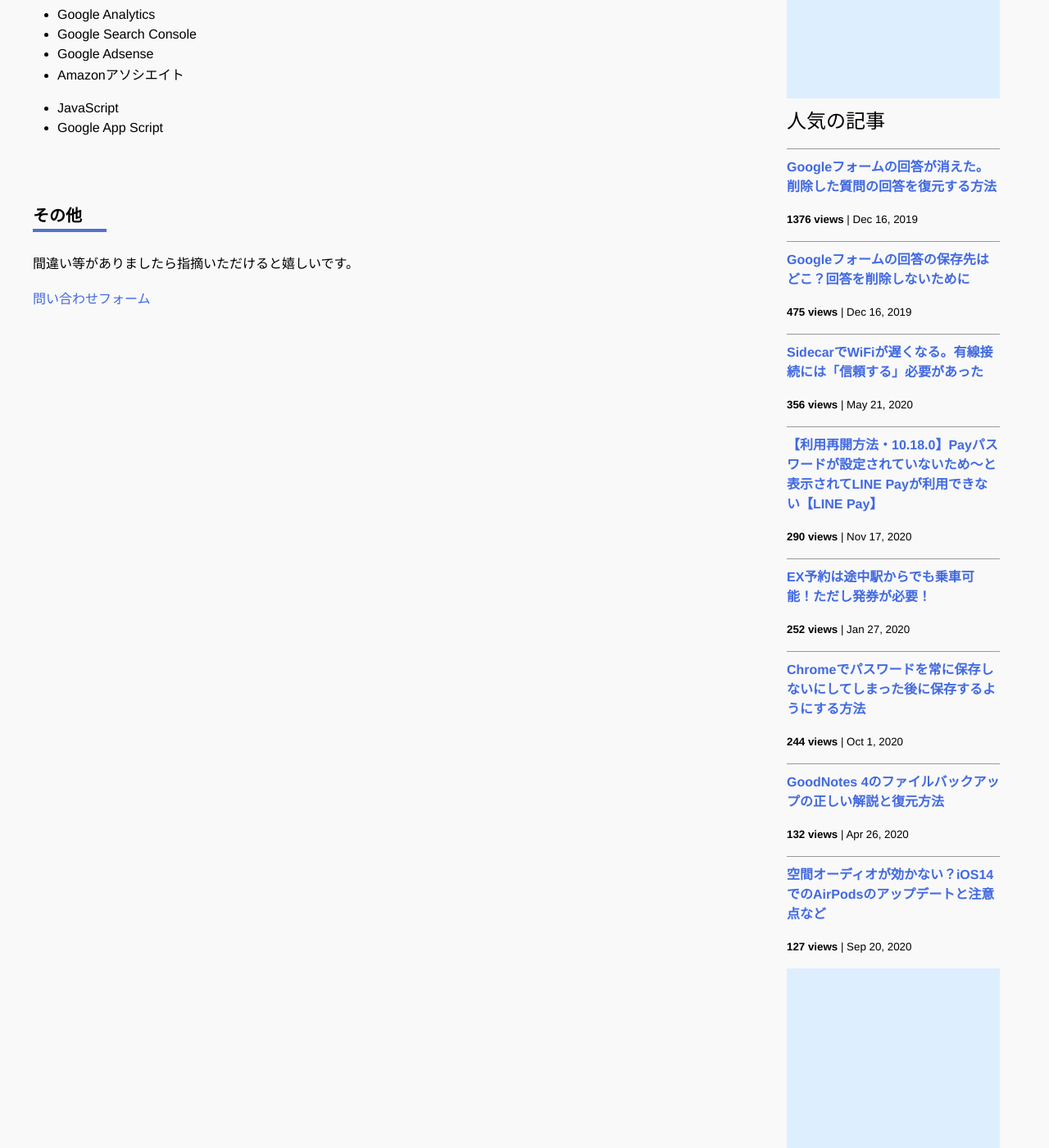
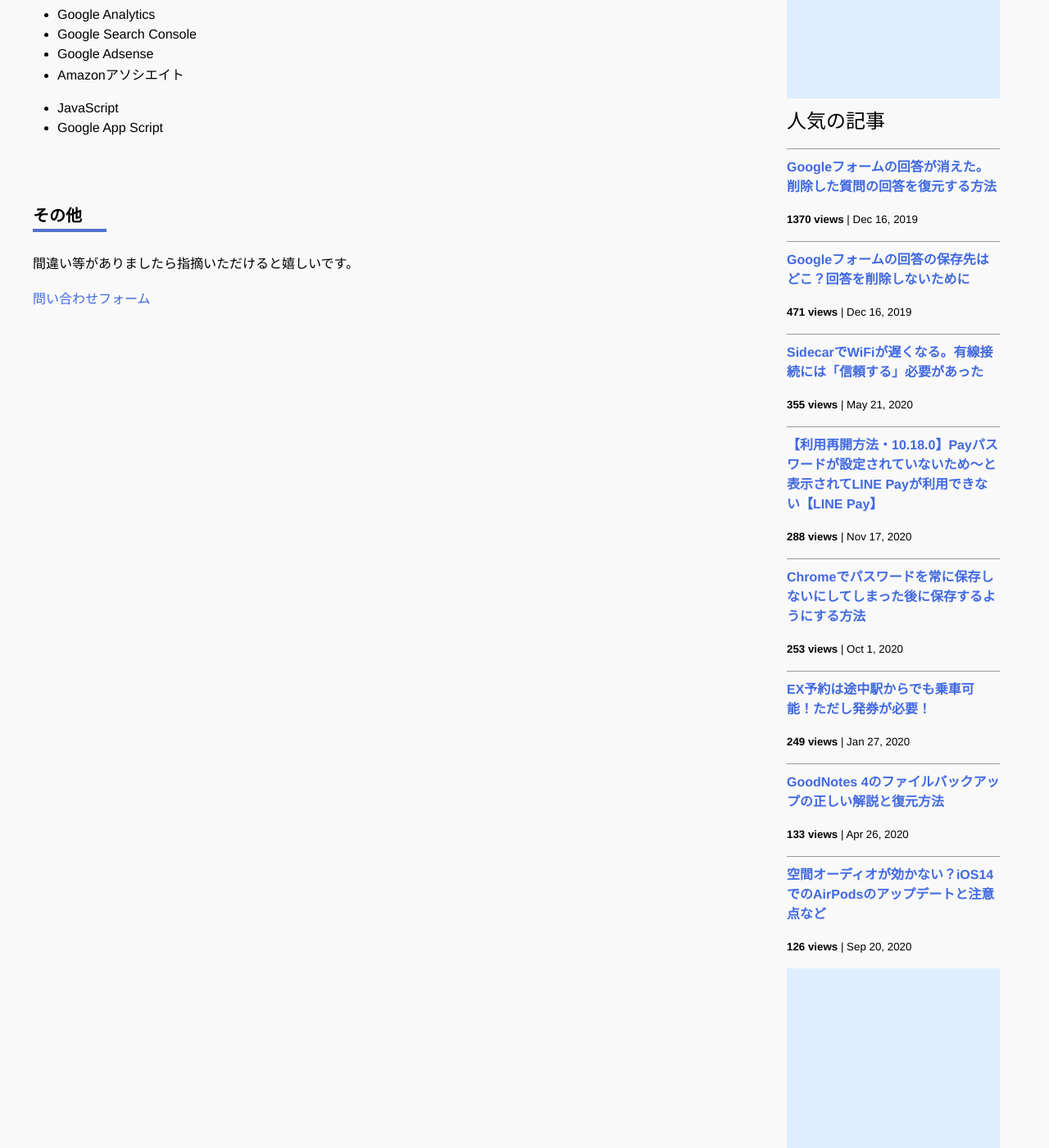
Before and after one commit to iwanaminami/shoyaiwaname, a Jekyll site: the page built from about.markdown, in a window 1280 px wide and 1400 px high, scrolled down 693 px. Shown: the whole window at 82% size. Built offline with Jekyll 4.4.1, drawn with Linux system fonts in a browser that asks for light colours; nearby versions of some CDN libraries; comment, search, counter and statistics services are not loaded.

Commit message:
a new commit message

```diff
--- a/_data/popularposts.yml
+++ b/_data/popularposts.yml
@@ -1,17 +1,17 @@
 side:
-  - view: 1376
+  - view: 1370
     url: /2019/12/16/restore-googleform.html
-  - view: 475
+  - view: 471
     url: /2019/12/16/googleform-answers.html
-  - view: 356
+  - view: 355
     url: /2020/05/21/sidecar-via-cable.html
-  - view: 290
+  - view: 288
     url: /2020/11/17/linepay.html
-  - view: 252
+  - view: 253
+    url: /2020/10/01/googlepassword.html
+  - view: 249
     url: /2020/01/27/ex-rideontheway.html
-  - view: 244
-    url: /2020/10/01/googlepassword.html
-  - view: 132
+  - view: 133
     url: /2020/04/26/goodnotes4-backup.html
-  - view: 127
+  - view: 126
     url: /2020/09/20/airpods.html
```
